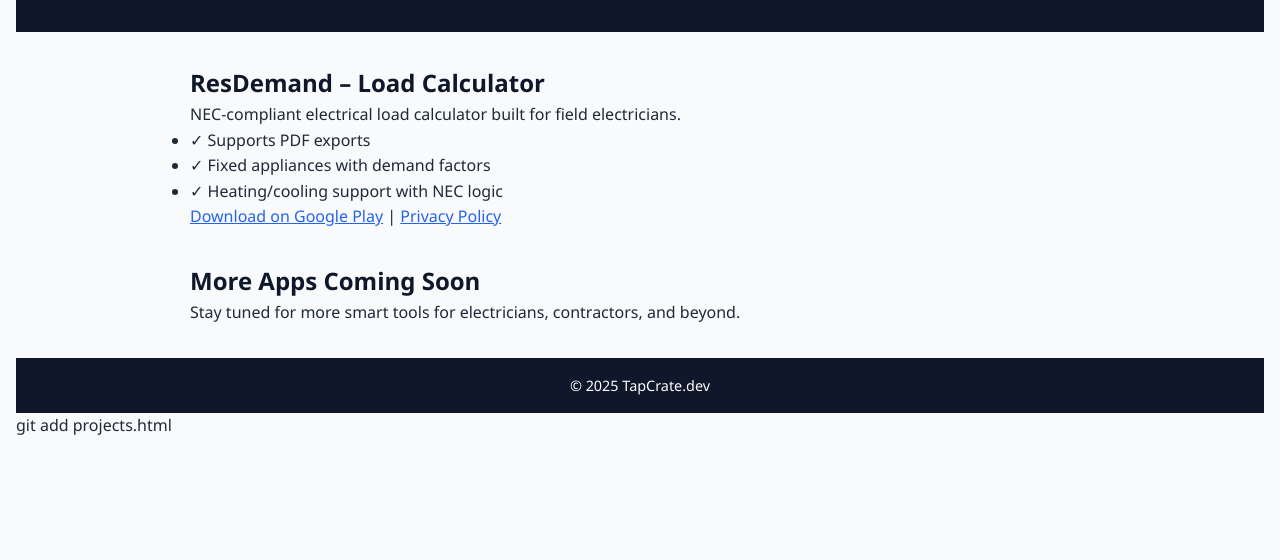
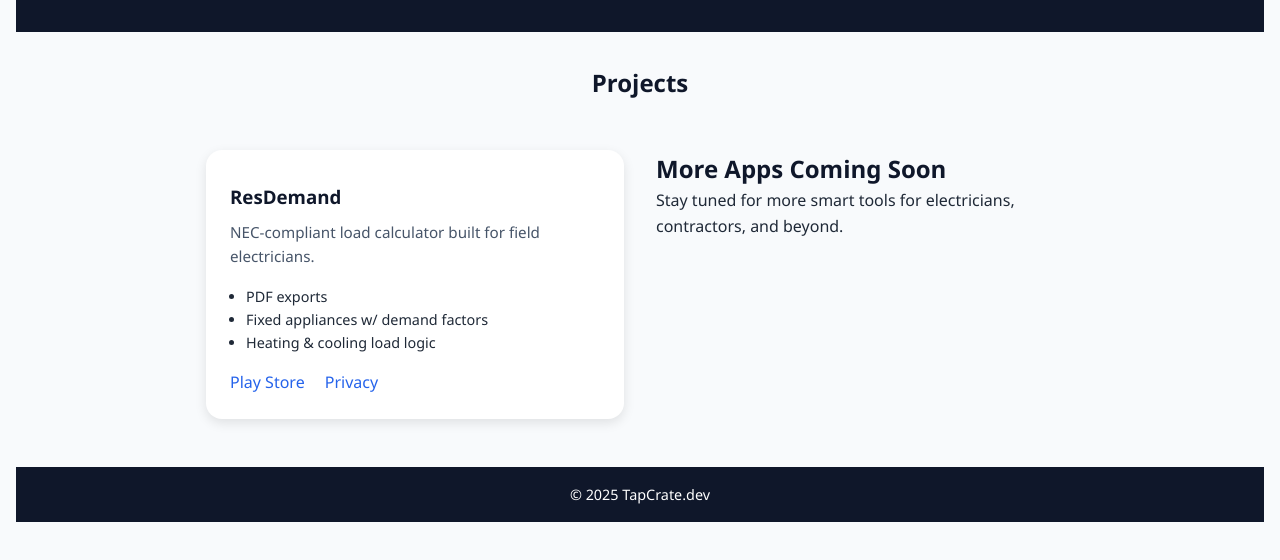
Before and after one commit to tapcrate-dev/tapcrate.dev, a plain HTML site: page projects.html in a window 1280 px wide. Shown: the part 130-690 px from the top of the page. Drawn offline with Linux system fonts and the light colour scheme.

Commit message:
Add project card layout with hover effects

```diff
--- a/projects.html
+++ b/projects.html
@@ -17,19 +17,22 @@
   </header>
 
   <main>
-    <section>
-      <h2>ResDemand – Load Calculator</h2>
-      <p>NEC-compliant electrical load calculator built for field electricians.</p>
+  <h2 style="text-align:center; margin-bottom: 2rem;">Projects</h2>
+
+  <div class="card-grid">
+    <div class="card">
+      <h3>ResDemand</h3>
+      <p>NEC-compliant load calculator built for field electricians.</p>
       <ul>
-        <li>✓ Supports PDF exports</li>
-        <li>✓ Fixed appliances with demand factors</li>
-        <li>✓ Heating/cooling support with NEC logic</li>
+        <li>PDF exports</li>
+        <li>Fixed appliances w/ demand factors</li>
+        <li>Heating & cooling load logic</li>
       </ul>
-      <p>
-        <a href="#">Download on Google Play</a> |
-        <a href="privacy_policy.html">Privacy Policy</a>
-      </p>
-    </section>
+      <div class="card-links">
+        <a href="#">Play Store</a>
+        <a href="privacy_policy.html">Privacy</a>
+      </div>
+    </div>
 
     <!-- Future Projects Placeholder -->
     <section>
@@ -43,4 +46,3 @@
   </footer>
 </body>
 </html>
-git add projects.html
--- a/style.css
+++ b/style.css
@@ -84,3 +84,50 @@
     margin: 0.5rem 0;
   }
 }
+.card-grid {
+  display: grid;
+  grid-template-columns: repeat(auto-fit, minmax(260px, 1fr));
+  gap: 2rem;
+  padding: 1rem;
+}
+
+.card {
+  background-color: white;
+  border-radius: 1rem;
+  box-shadow: 0 4px 12px rgba(0,0,0,0.1);
+  padding: 1.5rem;
+  transition: transform 0.2s ease, box-shadow 0.2s ease;
+}
+
+.card:hover {
+  transform: translateY(-5px);
+  box-shadow: 0 8px 20px rgba(0,0,0,0.2);
+}
+
+.card h3 {
+  margin-bottom: 0.5rem;
+  color: #0f172a;
+}
+
+.card p {
+  font-size: 0.95rem;
+  color: #475569;
+  margin-bottom: 1rem;
+}
+
+.card ul {
+  padding-left: 1rem;
+  margin-bottom: 1rem;
+  font-size: 0.9rem;
+}
+
+.card-links a {
+  margin-right: 1rem;
+  color: #2563eb;
+  font-weight: 500;
+  text-decoration: none;
+}
+
+.card-links a:hover {
+  text-decoration: underline;
+}
```
